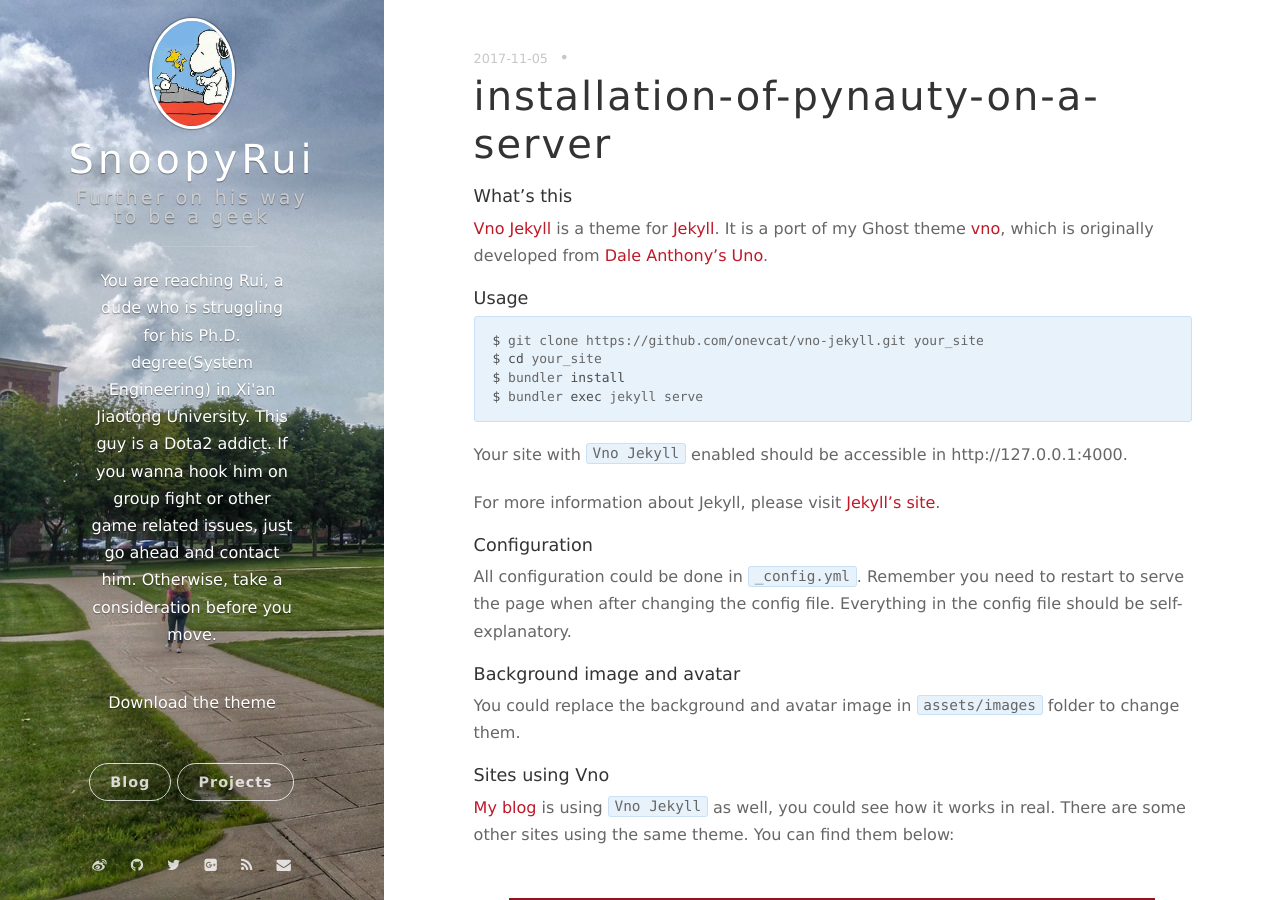
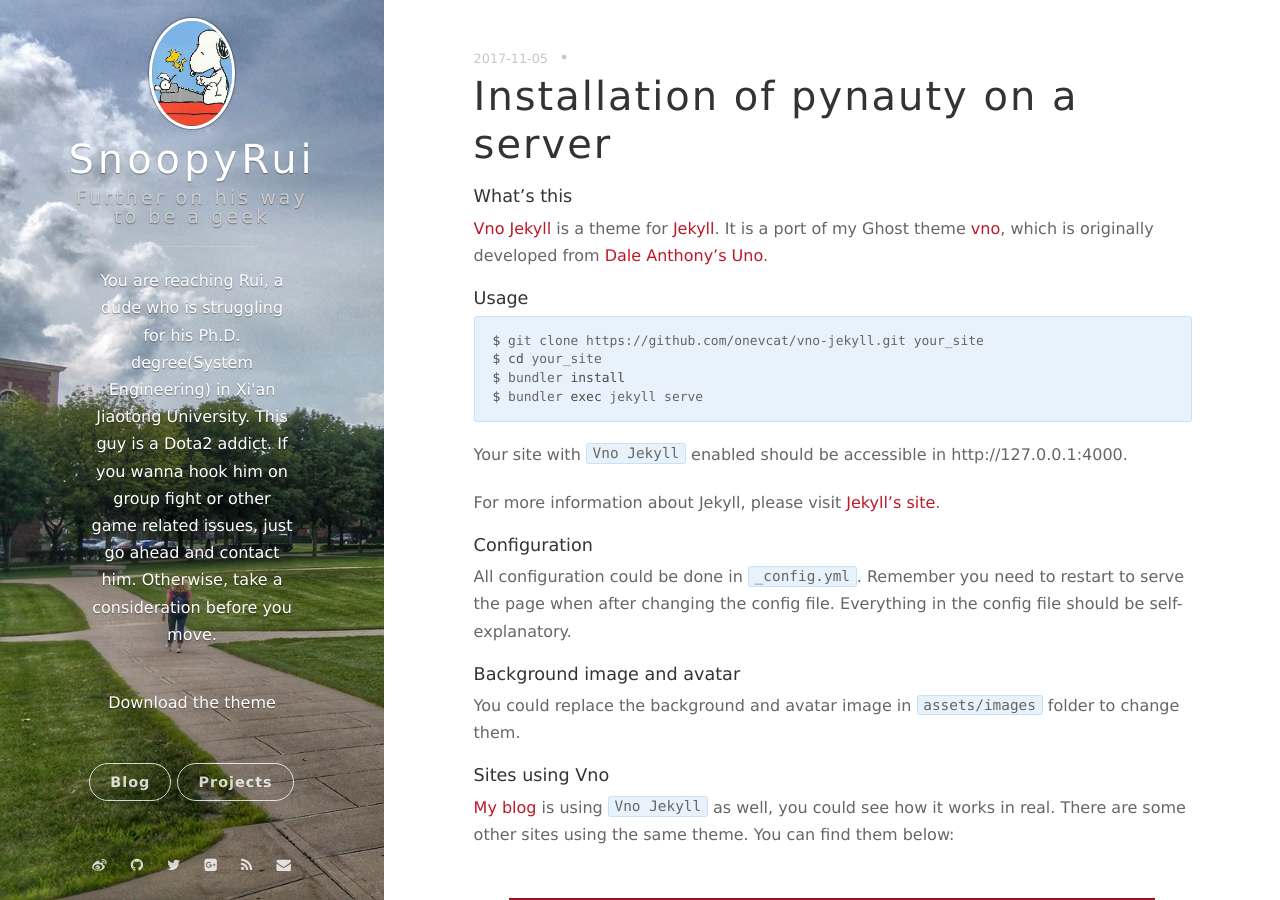
Before and after one commit to SnoopyGeeek/SnoopyGeee.github.io, a Jekyll site: the page built from _posts/2017-11-05-installation-of-pynauty-on-a-server.markdown, in a window 1280 px wide and 900 px high. Built offline with Jekyll 4.4.1, drawn with Linux system fonts in a browser that asks for light colours; nearby versions of some CDN libraries; comment, search, counter and statistics services are not loaded.

```diff
--- a/_posts/2017-11-05-installation-of-pynauty-on-a-server.markdown
+++ b/_posts/2017-11-05-installation-of-pynauty-on-a-server.markdown
@@ -1,6 +1,6 @@
 ---
 layout: post
-title: installation-of-pynauty-on-a-server
+title: Installation of pynauty on a server
 date: 2017-11-05 16:36:24.000000000 +09:00
 ---
 
```
